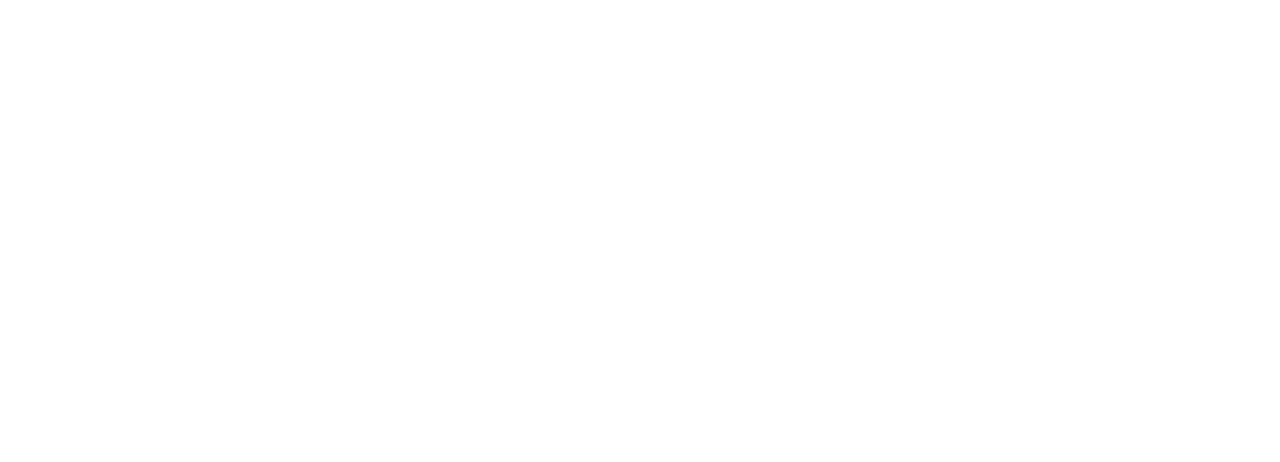
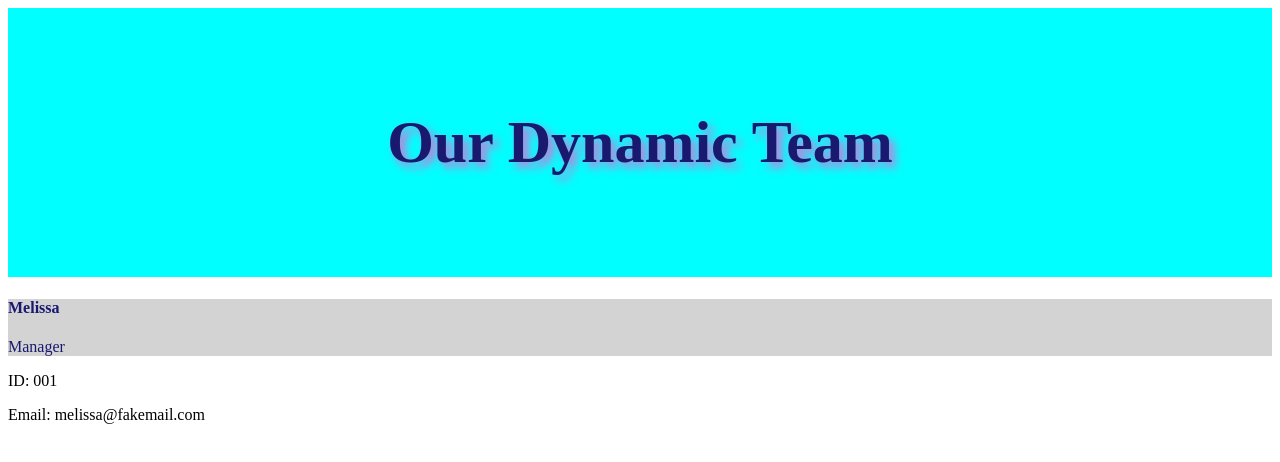
Before and after one commit to melissa-stott/OOP_Team, a website: page index.html in a window 1280 px wide. Drawn offline with Linux system fonts and the light colour scheme.

Commit message:
added in basic elements needed to create the card

```diff
--- a/index.html
+++ b/index.html
@@ -3,9 +3,22 @@
 <head>
     <meta charset="UTF-8">
     <meta name="viewport" content="width=device-width, initial-scale=1.0">
-    <title>Document</title>
+    <title>Meet The Team</title>
 </head>
 <body>
+    <header style="background-color: aqua; font-size: 30px; text-align: center; padding: 60px; color: midnightblue; text-shadow: 5px 5px 10px orchid;">
+        <h1>Our Dynamic Team</h1>
+    </header>
+    <div class="card">
+        <div class="container" style="background-color: lightgray; color: midnightblue;">
+            <h4><b>Melissa</b></h4>
+            <p>Manager</p>
+        </div>
+        <div class="subContainer">
+            <p>ID: 001</p>
+            <p>Email: melissa@fakemail.com</p>
+        </div>
+    </div>
 
 </body>
 </html>
```
